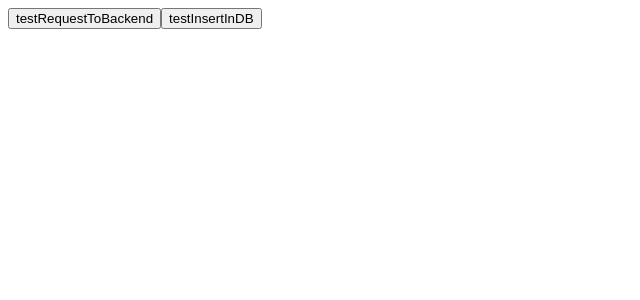
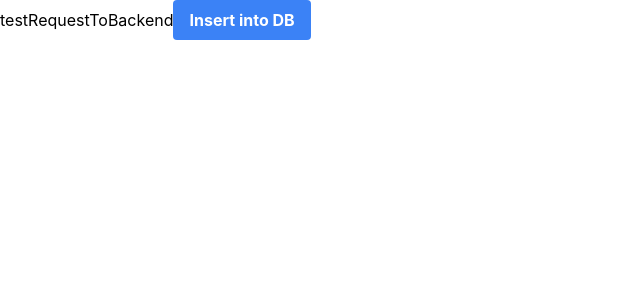
Before and after one commit to sweidner2001/BCN-2024SS-TeamWeiss-InfluenzaConnect, a React (Create React App) app in the folder sys-src/frontend/: page / in a window 1280 px wide. Shown: the top 300 px of the page, without its empty margins (0-640 px from the left). Built offline with nearby package versions, Linux system fonts and the light colour scheme.

Commit message:
npx tailwindcss init | und tailwind einbindung erfolgreich :)

```diff
--- /dev/null
+++ b/sys-src/frontend/postcss.config.js
@@ -0,0 +1,6 @@
+module.exports = {
+  plugins: {
+    tailwindcss: {},
+    autoprefixer: {},
+  },
+}
--- a/sys-src/frontend/public/index.html
+++ b/sys-src/frontend/public/index.html
@@ -15,6 +15,7 @@
       user's mobile device or desktop. See https://developers.google.com/web/fundamentals/web-app-manifest/
     -->
     <link rel="manifest" href="%PUBLIC_URL%/manifest.json" />
+
     <!--
       Notice the use of %PUBLIC_URL% in the tags above.
       It will be replaced with the URL of the `public` folder during the build.
--- /dev/null
+++ b/sys-src/frontend/src/App.css
@@ -0,0 +1,39 @@
+
+.App {
+  text-align: center;
+}
+
+.App-logo {
+  height: 40vmin;
+  pointer-events: none;
+}
+
+@media (prefers-reduced-motion: no-preference) {
+  .App-logo {
+    animation: App-logo-spin infinite 20s linear;
+  }
+}
+
+.App-header {
+  background-color: #282c34;
+  min-height: 100vh;
+  display: flex;
+  flex-direction: column;
+  align-items: center;
+  justify-content: center;
+  font-size: calc(10px + 2vmin);
+  color: white;
+}
+
+.App-link {
+  color: #61dafb;
+}
+
+@keyframes App-logo-spin {
+  from {
+    transform: rotate(0deg);
+  }
+  to {
+    transform: rotate(360deg);
+  }
+}
--- a/sys-src/frontend/src/components/ButtonSend2DB.tsx
+++ b/sys-src/frontend/src/components/ButtonSend2DB.tsx
@@ -1,19 +1,24 @@
-// ein Button der mit einer Get request die Daten an die DB sendet
-
 import React from 'react';
 import axios from 'axios';
 
 const ButtonSend2DB = () => {
   const handleClick = async () => {
     try {
-        const response = await axios.get('http://localhost:5001/testdb');
-        console.log(response.data);
+      const response = await axios.get('http://localhost:5001/testdb');
+      console.log(response.data);
     } catch (error) {
       console.error('Error fetching data: ', error);
     }
   };
 
-  return <button onClick={handleClick}>testInsertInDB</button>;
+  return (
+    <button
+      className="bg-blue-500 hover:bg-blue-700 text-white font-bold py-2 px-4 rounded"
+      onClick={handleClick}
+    >
+      Insert into DB
+    </button>
+  );
 };
 
 export default ButtonSend2DB;
--- /dev/null
+++ b/sys-src/frontend/src/index.css
@@ -0,0 +1,17 @@
+@import 'tailwindcss/base';
+@import 'tailwindcss/components';
+@import 'tailwindcss/utilities';
+
+body {
+  margin: 0;
+  font-family: -apple-system, BlinkMacSystemFont, 'Segoe UI', 'Roboto', 'Oxygen',
+    'Ubuntu', 'Cantarell', 'Fira Sans', 'Droid Sans', 'Helvetica Neue',
+    sans-serif;
+  -webkit-font-smoothing: antialiased;
+  -moz-osx-font-smoothing: grayscale;
+}
+
+code {
+  font-family: source-code-pro, Menlo, Monaco, Consolas, 'Courier New',
+    monospace;
+}
--- a/sys-src/frontend/src/index.tsx
+++ b/sys-src/frontend/src/index.tsx
@@ -1,3 +1,4 @@
+import './index.css'
 import React from 'react';
 import ReactDOM from 'react-dom/client';
 import App from './App';
--- /dev/null
+++ b/sys-src/frontend/tailwind.config.js
@@ -0,0 +1,10 @@
+/** @type {import('tailwindcss').Config} */
+module.exports = {
+  content: [
+    "./src/**/*.{js,jsx,ts,tsx}",
+  ],
+  theme: {
+    extend: {},
+  },
+  plugins: [],
+}
```
